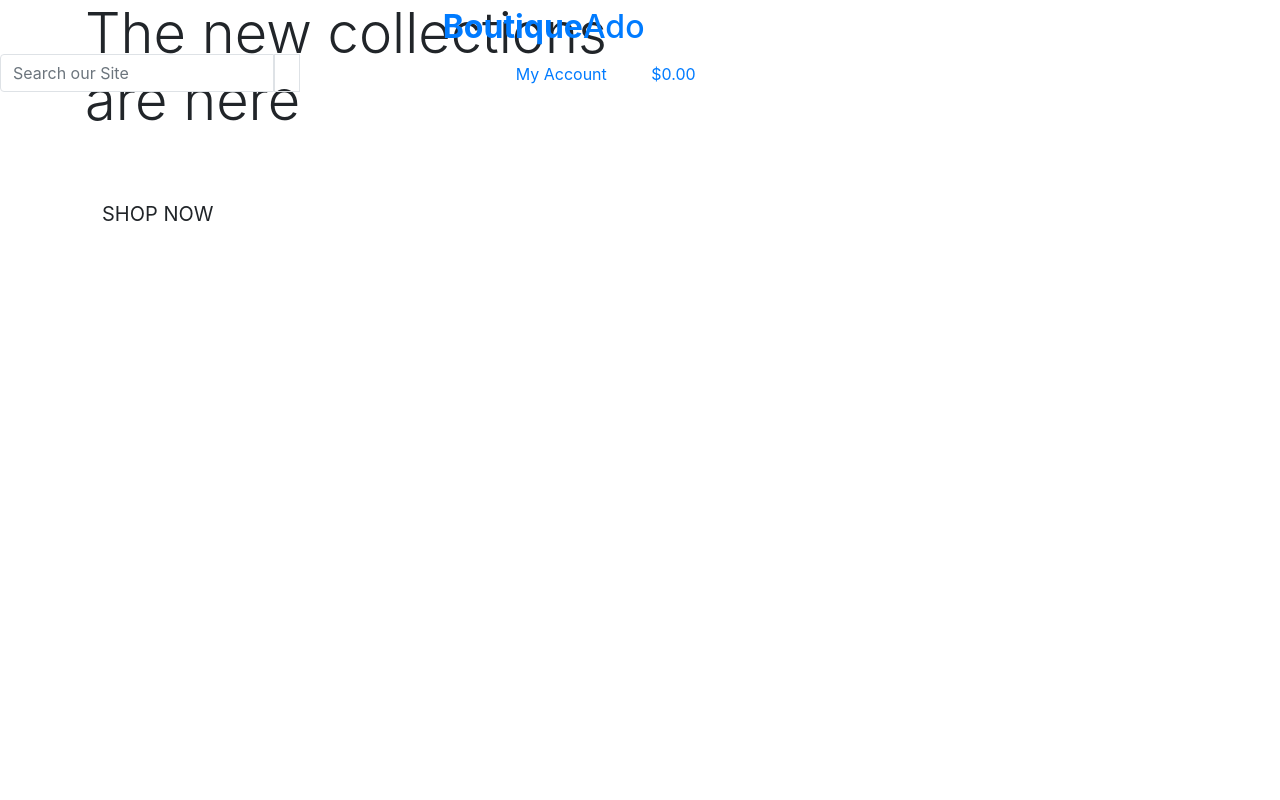
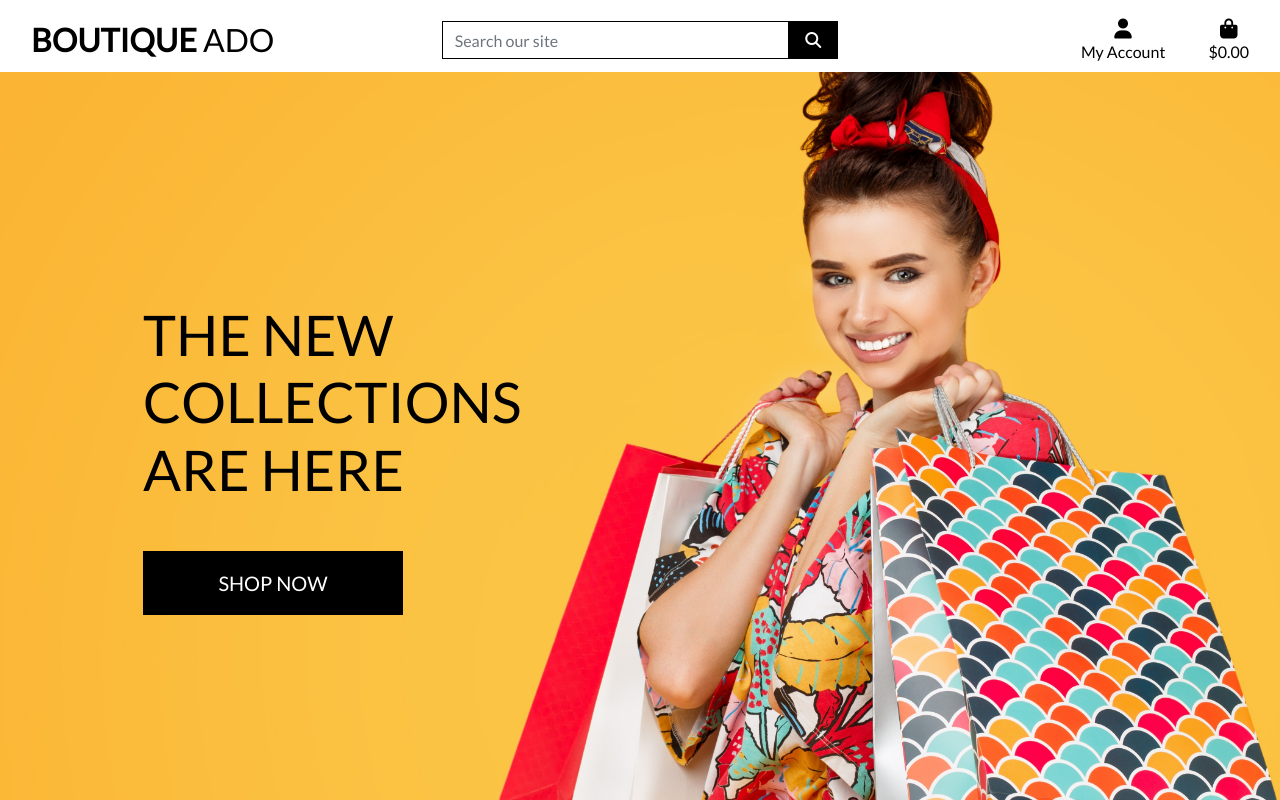
Before and after one commit to mattcooperdev/boutique-ado, a Django app: page / in a window 1280 px wide. Run offline with Django 3.2, Linux system fonts and the light colour scheme; some libraries are stand-ins or nearby versions.

Commit message:
Completed homepage header and css

```diff
--- a/boutique_ado/settings.py
+++ b/boutique_ado/settings.py
@@ -144,6 +144,10 @@ USE_TZ = True
 # https://docs.djangoproject.com/en/3.2/howto/static-files/
 
 STATIC_URL = '/static/'
+STATICFILES_DIRS = (os.path.join(BASE_DIR, 'static'),)
+
+MEDIA_URL = '/media/'
+MEDIA_ROOT = os.path.join(BASE_DIR, 'media')
 
 # Default primary key field type
 # https://docs.djangoproject.com/en/3.2/ref/settings/#default-auto-field
--- a/boutique_ado/urls.py
+++ b/boutique_ado/urls.py
@@ -15,9 +15,11 @@ Including another URLconf
 """
 from django.contrib import admin
 from django.urls import path, include
+from django.conf import settings
+from django.conf.urls.static import static
 
 urlpatterns = [
     path('admin/', admin.site.urls),
     path('accounts/', include('allauth.urls')),
     path('', include('home.urls')),
-]
+] + static(settings.MEDIA_URL, document_root=settings.MEDIA_ROOT)
--- /dev/null
+++ b/static/css/base.css
@@ -0,0 +1,81 @@
+html {
+    height: 100%;
+}
+
+body {
+    background: url('/media/homepage_background_cropped.jpg') no-repeat center center fixed;
+    background-size: cover;
+    height: calc(100vh - 164px);
+    color: #555;
+    font-family: 'Lato';
+}
+
+/* from Bulma */
+.icon {
+    align-items: center;
+    display: inline-flex;
+    justify-content: center;
+    height: 1.5rem;
+    width: 1.5rem;
+}
+
+.logo-font {
+    text-transform: uppercase;
+}
+
+.main-logo-link {
+    width: fit-content;
+}
+
+.shop-now-button {
+    background: black;
+    color: white;
+    min-width: 260px;
+}
+
+.btn-black {
+    background: black;
+    color: white;
+}
+
+.shop-now-button:hover,
+.shop-now-button:active,
+.shop-now-button:focus,
+.btn-black:hover,
+.btn-black:active,
+.btn-black:focus {
+    background: #222;
+    color: white;
+}
+
+.text-black {
+    color: #000 !important;
+}
+
+.border-black {
+    border: 1px solid black !important;
+}
+
+/* -------------------------------- Media Queries */
+
+/* Slightly larger container on xl screens */
+@media (min-width: 1200px) {
+  .container {
+    max-width: 80%;
+  }
+}
+
+/* fixed top navbar only on medium and up */
+@media (min-width: 992px) {
+    .fixed-top-desktop-only {
+        position: fixed;
+        top: 0;
+        right: 0;
+        left: 0;
+        z-index: 1030;
+    }
+
+    .header-container {
+        padding-top: 164px;
+    }
+}
--- a/templates/allauth/base.html
+++ b/templates/allauth/base.html
@@ -11,43 +11,55 @@
   <meta name="viewport" content="width=device-width, initial-scale=1, shrink-to-fit=no">
   {% endblock %}
 
-  {% block extrameta %}
+  {% block extra_meta %}
   {% endblock %}
 
   {% block corecss %}
-  <link rel="stylesheet" href="https://cdn.jsdelivr.net/npm/bootstrap@4.6.1/dist/css/bootstrap.min.css"
-    integrity="sha384-zCbKRCUGaJDkqS1kPbPd7TveP5iyJE0EjAuZQTgFLD2ylzuqKfdKlfG/eSrtxUkn" crossorigin="anonymous">
+  <link rel="stylesheet" href="https://stackpath.bootstrapcdn.com/bootstrap/4.4.1/css/bootstrap.min.css"
+    integrity="sha384-Vkoo8x4CGsO3+Hhxv8T/Q5PaXtkKtu6ug5TOeNV6gBiFeWPGFN9MuhOf23Q9Ifjh" crossorigin="anonymous">
+  <link rel="preconnect" href="https://fonts.googleapis.com">
+  <link rel="preconnect" href="https://fonts.gstatic.com" crossorigin>
+  <link href="https://fonts.googleapis.com/css2?family=Lato&display=swap" rel="stylesheet">
+  <link rel="stylesheet" href="{% static 'css/base.css' %}">
+
   {% endblock %}
 
   {% block extra_css %}
   {% endblock %}
 
   {% block corejs %}
-  <script src="https://cdn.jsdelivr.net/npm/jquery@3.5.1/dist/jquery.min.js"
-    integrity="sha256-9/aliU8dGd2tb6OSsuzixeV4y/faTqgFtohetphbbj0=" crossorigin="anonymous"></script>
-  <script src="https://cdn.jsdelivr.net/npm/bootstrap@4.6.1/dist/js/bootstrap.bundle.min.js"
-    integrity="sha384-fQybjgWLrvvRgtW6bFlB7jaZrFsaBXjsOMm/tB9LTS58ONXgqbR9W8oWht/amnpF" crossorigin="anonymous">
+  <script src="https://code.jquery.com/jquery-3.4.1.slim.min.js"
+    integrity="sha384-J6qa4849blE2+poT4WnyKhv5vZF5SrPo0iEjwBvKU7imGFAV0wwj1yYfoRSJoZ+n" crossorigin="anonymous">
   </script>
+  <script src="https://cdn.jsdelivr.net/npm/popper.js@1.16.0/dist/umd/popper.min.js"
+    integrity="sha384-Q6E9RHvbIyZFJoft+2mJbHaEWldlvI9IOYy5n3zV9zzTtmI3UksdQRVvoxMfooAo" crossorigin="anonymous">
+  </script>
+  <script src="https://stackpath.bootstrapcdn.com/bootstrap/4.4.1/js/bootstrap.min.js"
+    integrity="sha384-wfSDF2E50Y2D1uUdj0O3uMBJnjuUD4Ih7YwaYd1iqfktj0Uod8GCExl3Og8ifwB6" crossorigin="anonymous">
+  </script>
+  <script src="https://kit.fontawesome.com/0ceee4c675.js" crossorigin="anonymous"></script>
   {% endblock %}
 
   {% block extra_js %}
   {% endblock %}
 
-  <title>Boutique Ado {% block extra_title %} {% endblock %}</title>
+  <title>Boutique Ado {% block extra_title %}{% endblock %}</title>
 </head>
 
 <body>
   <header class="container-fluid fixed-top">
-    <div class="row">
-      <div class="col-12 col-lg-4 my-auto py-1 py-lg-0 text-center text-lg-left"></div>
+    <div id="topnav" class="row bg-white pt-lg-2 d-none d-lg-flex">
+      <div class="col-12 col-lg-4 my-auto py-1 py-lg-0 text-center text-lg-left">
         <a href="{% url 'home' %}" class="nav-link main-logo-link">
-        <h2 class="logo-font text-black my-0"><strong>Boutique</strong>Ado</h2>
+          <h2 class="logo-font text-black my-0"><strong>Boutique</strong> Ado</h2>
         </a>
-      <div class="col-12 col-lg-4 my-auto py-1 py-lg-0"></div>
+      </div>
+      <div class="col-12 col-lg-4 my-auto py-1 py-lg-0">
         <form method="GET" action="">
           <div class="input-group w-100">
-          <input type="text" name="q" placeholder="Search our Site" class="form-control border border-black rounder-0">
-          <div class="input-ground-append">
+            <input class="form-control border border-black rounded-0" type="text" name="q"
+              placeholder="Search our site">
+            <div class="input-group-append">
               <button class="form-control btn btn-black border border-black rounded-0" type="submit">
                 <span class="icon">
                   <i class="fas fa-search"></i>
@@ -56,6 +68,7 @@
             </div>
           </div>
         </form>
+      </div>
       <div class="col-12 col-lg-4 my-auto py-1 py-lg-0">
         <ul class="list-inline list-unstyled text-center text-lg-right my-0">
           <li class="list-inline-item dropdown">
@@ -95,7 +108,6 @@
           </li>
         </ul>
       </div>
-
     </div>
   </header>
 
@@ -111,6 +123,8 @@
 
   {% block postloadjs %}
   {% endblock %}
+
+
 </body>
 
 </html>
```
Also changed, not shown: media/homepage_background_cropped.jpg (added). Lines whose indentation alone changed are shown as unchanged.
